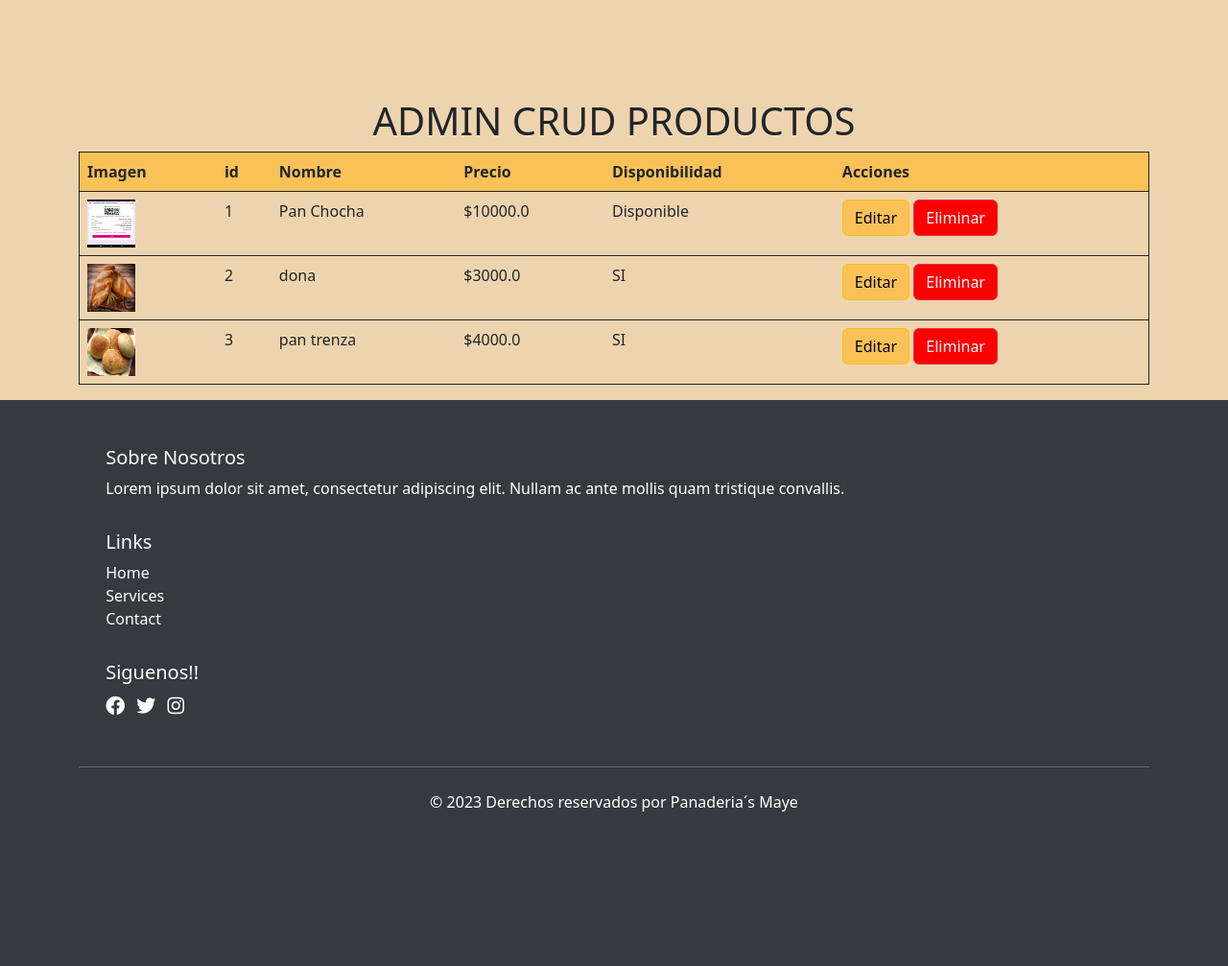
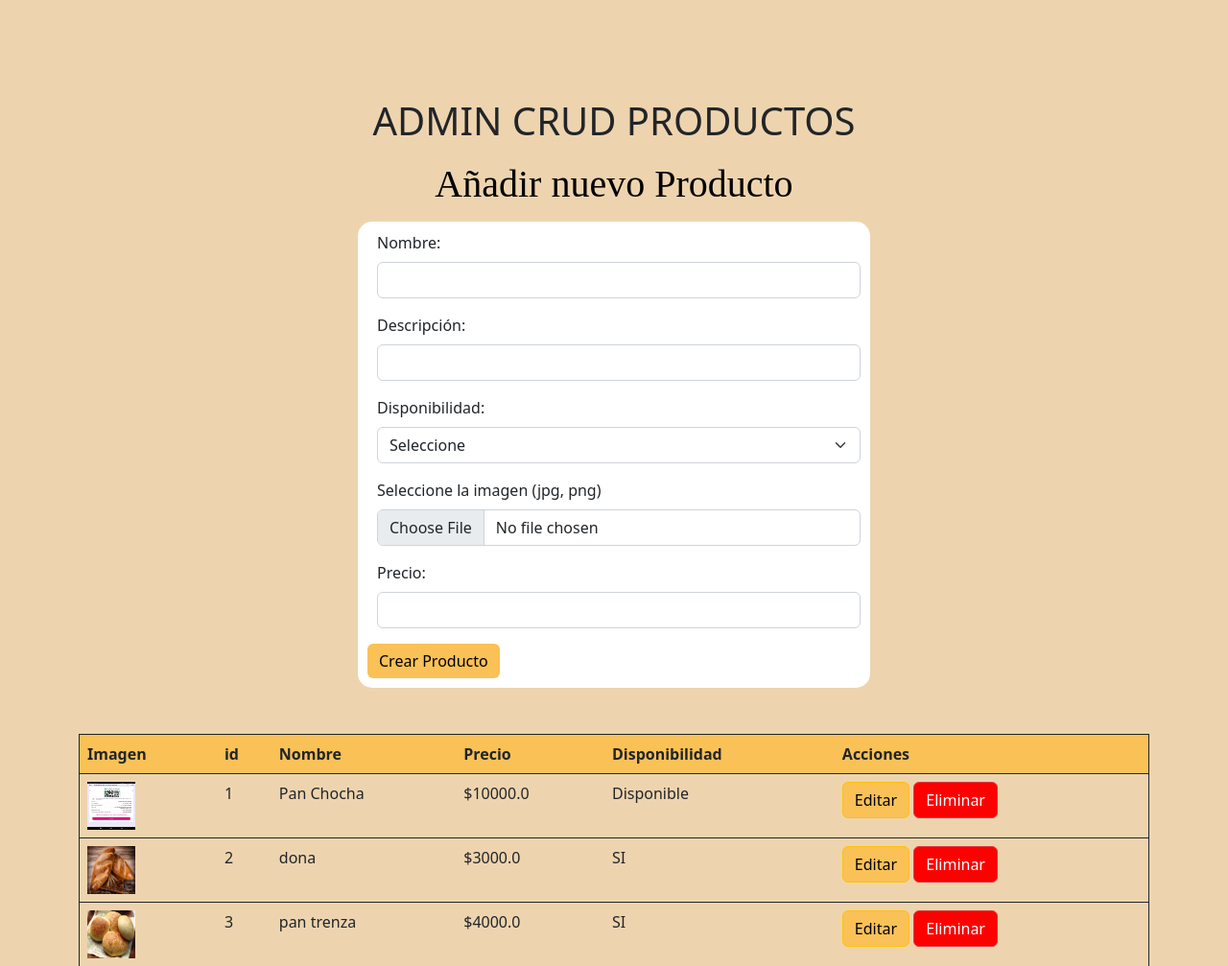
Before and after one commit to santigonzazz/Proyecto_Django, a Django app: page /admin-CRUD-productos/ in a window 1280 px wide. Shown: the part 82-1089 px from the top of the page at 96% size. Before the commit the page ends 928 px from the top, so only its background shows below. Run offline with Django 3.2, Linux system fonts and the light colour scheme; data comes from the database, SQL or seed files in the repository; both versions use the stored data as it was after the commit; some libraries are stand-ins or nearby versions.

Commit message:
Se hace actualización de los CRUD de admin, y se puede cambiar las fotos

```diff
--- a/PanaderiasMaye/templates/admin/admin-CRUD-productos.html
+++ b/PanaderiasMaye/templates/admin/admin-CRUD-productos.html
@@ -6,6 +6,47 @@
 <div class="container mt-5">
     <h1 class="text-center">ADMIN CRUD PRODUCTOS</h1>
 
+    <div class="row mb-4 form-center">
+        <div class="col-md-6 offset-md-3">
+            <h1 class="title">Añadir nuevo Producto</h1>
+            <form class="form-user" method="post" action="{% url 'agregar_producto' %}" onsubmit="return validarFormulario()" enctype="multipart/form-data">
+                {% csrf_token %}
+                <div class="mb-3">
+                    <label for="name" class="form-label">Nombre:</label>
+                    <input type="text" class="form-control" id="name" name="nombre" required pattern="[A-Za-z ]{2,}">
+                </div>
+                <div class="mb-3">
+                    <label for="apellido" class="form-label">Descripción:</label>
+                    <input type="text" class="form-control" id="descripcion" name="descripcion" pattern="[A-Za-z ]{2,}" required>
+                </div>
+                <div class="mb-3">
+                    <label for="rol" class="form-label">Disponibilidad:</label>
+                    <select name="disponibilidad" class="form-select" required>
+                        <option value="">Seleccione</option>
+                        <option value="SI">Disponible</option>
+                        <option value="NO">No Disponible</option>
+                    </select>
+                </div>
+                <div class="mb-3">
+                    <label for="img" class="form-label">Seleccione la imagen (jpg, png)</label>
+                    <input type="file" class="form-control" name="foto" accept="image/*">
+                </div>
+                <div class="mb-3">
+                    <label for="celular" class="form-label">Precio:</label>
+                    <input type="number" class="form-control" id="precio" name="precio" required min="0" step="0.01" title="Se solicita tener 10 digitos como minimo">
+                </div>
+                <button type="submit" class="btn-create btn btn-primary">Crear Producto</button>
+            </form>
+        </div>
+    </div>
+<br><br>
+{% if messages %}
+<div class="alert alert-success" role="alert">
+{% for message in messages %}
+    <p>{{ message }}</p>
+{% endfor %}
+</div>
+{% endif %}
     <!-- Tabla de Productos -->
     <table class="table">
         <thead>
@@ -60,7 +101,7 @@
                                 </div>
                                 <div class="mb-3">
                                     <label class="form-label">Precio</label>
-                                    <input type="number" class="form-control" name="precio" value="{{ producto.precio }}" required min="0" step="0.01">
+                                    <input type="number" class="form-control" name="precio" value="{{ producto.precio|floatformat:2|cut:',' }}" required min="0" step="0.01">
                                 </div>
                                 <div class="mb-3">
                                     <label class="form-label">Disponibilidad</label>
@@ -71,7 +112,7 @@
                                 </div>
                                 <div class="mb-3">
                                     <label class="form-label">Imagen del Producto</label>
-                                    <input type="file" class="form-control" name="foto">
+                                    <input type="file" class="form-control" name="foto"  >
                                 </div>
                                 <button type="submit" class="btn btn-primary">Actualizar Producto</button>
                             </form>
--- a/PanaderiasMaye/templates/admin/adminCRUDU.html
+++ b/PanaderiasMaye/templates/admin/adminCRUDU.html
@@ -156,7 +156,7 @@
             alert("Las contraseñas no coinciden");
             return false;
         }
-        alert("Usuario agregado correctamente");
+        // alert("Usuario agregado correctamente");
         return true;
     }
     function cargarDatosUsuario(id, nombre, apellido, rol, celular, email) {
--- a/PanaderiasMaye/urls.py
+++ b/PanaderiasMaye/urls.py
@@ -8,7 +8,7 @@ urlpatterns = [
     path("about/", views.about, name="about"),
     path("login/", views.login, name="login"),
     path("recuperar_clave/", views.clave, name="recuperar_clave"),
-    path("admin-CRUD-categorias/",views.crud_categorias, name="crud_categoria"),
+    path("adminCRUDCategorias/",views.crud_categorias, name="crud_categoria"),
     path("admin-dashboard/", views.dashboardAdmin, name="admin_dashboard"),
     path("adminCRUDU/", views.CrudUsuarios, name="adminCRUDU"),
     path("admin-CRUD-productos/",views.crud_productos, name="crud_productos"),
@@ -24,8 +24,10 @@ urlpatterns = [
 
     path("editar_producto/<int:producto_id>/", views.editar_producto, name="editar_producto"),
     path('eliminar-producto/<int:id_producto>/', views.eliminar_producto, name='eliminar_producto'),
+    path('agregar-producto/', views.agregar_producto, name='agregar_producto'),
 
     path("editar_categoria/<int:categoria_id>/", views.editar_categoria, name="editar_categoria"),
     path('eliminar_usuario/<int:id_usuario>/', views.eliminar_usuario, name='eliminar_usuario'),
     path("editar_usuario/<int:usuario_id>/", views.editar_usuario, name="editar_usuario"),
+    path("eliminar_categoria/<int:id_categoria>/", views.eliminar_categoria, name="eliminar_categoria" )
 ]
--- a/PanaderiasMaye/views.py
+++ b/PanaderiasMaye/views.py
@@ -173,7 +173,7 @@ def crud_categorias(request):
     contexto = {
         "categorias": cate
     }
-    return render  (request, "admin/admin-CRUD-categorias.html", contexto)
+    return render  (request, "admin/adminCRUDCategorias.html", contexto)
 
 def eliminar_categoria(request, id_categoria):
     try:
@@ -224,7 +224,7 @@ def crear_usuario(request):
                 )
                 q.save()  # Guardar el usuario en la base de datos
                 messages.success(request, "Usuario creado correctamente!")
-                return redirect("index")  # Cambia 'index' por la vista a la que quieras redirigir
+                return redirect("login")  # Cambia 'index' por la vista a la que quieras redirigir
             except Exception as e:
                 messages.error(request, f"Error: {e}")
                 return redirect("register")
@@ -237,26 +237,44 @@ def crear_usuario(request):
 
 def editar_perfil(request):
     if request.method == 'POST':
-
         logueado = request.session.get("auth", False)
 
-        q = User.objects.get(pk=logueado["id"])
-
+        if not logueado:
+            messages.error(request, "Debes iniciar sesión para editar tu perfil.")
+            return redirect("login")
 
         try:
-            q.nombre = request.POST.get("nombre")
-            q.apellido = request.POST.get("apellido")
-            q.celular = request.POST.get("celular")
-            q.email = request.POST.get("email")
-            q.rol = request.POST.get("rol")
+            q = User.objects.get(pk=logueado["id"])
+
+            q.nombre = request.POST.get("nombre", q.nombre)
+            q.apellido = request.POST.get("apellido", q.apellido)
+            q.celular = request.POST.get("celular", q.celular)
+
+            email_form = request.POST.get("email")
+            if email_form:  # Si el email fue enviado en el formulario, actualizarlo
+                q.email = email_form
+
+            if 'foto' in request.FILES:
+                nueva_foto = request.FILES['foto']
+                q.foto = nueva_foto
+
             q.save()
+
+            # Actualizamos la sesión con los nuevos datos
+            request.session["auth"]["nombre"] = q.nombre
+            request.session["auth"]["apellido"] = q.apellido
+            request.session["auth"]["celular"] = q.celular
+            request.session["auth"]["email"] = q.email
+            request.session["auth"]["foto"] = q.foto.url if q.foto else "usuarios/default.jpg"
+
             messages.success(request, "Datos actualizados correctamente")
             return redirect("index")
+
         except Exception as e:
-            messages.error(request, f"Error {e} ")
+            messages.error(request, f"Error {e}")
             return redirect("editar-perfil")
-    else:
-        return render(request,"usuarios/user-Crud.html" )
+
+    return render(request, "usuarios/user-Crud.html")
 
 
 def correos1 (request):
@@ -321,7 +339,7 @@ def agregar_categoria(request):
 
       # Redirige a la página de listado de categorías
 
-    return redirect(request, "admin/admin-CRUD-categorias.html")
+    return redirect("crud_categorias")
 
 def CrudUsuarios(request):
     if request.method == 'POST':
@@ -418,7 +436,7 @@ def eliminar_producto(request, id_producto):
         messages.warning(request, "Error: No puede eliminar el producto")
     except Exception as e:
         messages.error(request, f"Error: {e}")
-    return redirect("crud_productos")
+    return redirect("adminCRUDU")
 
 
 def editar_producto(request, producto_id):
@@ -426,10 +444,11 @@ def editar_producto(request, producto_id):
         p = Producto.objects.get(pk = producto_id)
         if request.method == 'POST':
             # Obtener los datos del formulario
-            p.nombre = request.POST.get("nombre")
-            p.precio = request.POST.get("precio")
+            p.nombre = request.POST.get("nombre", p.nombre)
+            p.precio = request.POST.get("precio", p.precio)
             p.stock = request.POST.get("stock")
-            p.disponibilidad = request.POST.get("disponibilidad")
+            p.disponibilidad = request.POST.get("disponibilidad", p.disponibilidad)
+            p.foto = request.FILES.get("foto", p.foto)
 
             # Guardar los cambios
             p.save()
@@ -443,6 +462,40 @@ def editar_producto(request, producto_id):
     except Producto.DoesNotExist:
         messages.error(request, "Producto no encontrado.")
         return redirect("crud_productos")
+
+
+
+def agregar_producto(request):
+    if request.method == 'POST':
+        print(request.POST)
+        print(request.FILES)
+
+        nombre = request.POST.get("nombre")
+        descripcion = request.POST.get("descripcion")
+        precio = request.POST.get("precio")
+        disponibilidad = request.POST.get("disponibilidad")
+        foto = request.FILES.get("foto")  # Se obtiene la imagen del formulario
+
+        if not nombre or not descripcion or not precio or not disponibilidad or not foto:
+            messages.error(request, "Todos los campos son obligatorios ")
+            return redirect("crud_productos")
+        try:
+            # Crear el producto usando el modelo Producto
+            producto = Producto(
+                nombre=nombre,
+                descripcion=descripcion,
+                precio=precio,
+                disponibilidad=disponibilidad,
+                foto=foto  if foto else "productos/pan9.jpeg" # Se asigna la imagen si se sube
+            )
+            producto.save()  # Guardar el producto en la base de datos
+            messages.success(request, "¡Producto creado correctamente!")
+            return redirect("crud_productos")  # Redirige a la lista de productos (ajusta según tu vista)
+        except Exception as e:
+            messages.error(request, f"Error al crear el producto: {e}")
+            return redirect("crud_productos")
+    else:
+        return render(request, "admin-CRUD-productos.html")
 
 def editar_categoria(request, categoria_id):
     try:
@@ -464,3 +517,14 @@ def editar_categoria(request, categoria_id):
     except Categoria.DoesNotExist:
         messages.error(request, "Categoría no encontrada.")
         return redirect("crud_categoria")
+
+def eliminar_categoria(request, id_categoria):
+    try:
+        c = Categoria.objects.get(pk = id_categoria)
+        c.delete()
+        messages.success(request, "Categoria eliminada correctamente.")
+    except IntegrityError:
+        messages.warning(request, "Error: No puede eliminar la categoria")
+    except Exception as e:
+        messages.error(request, f"Error: {e}")
+    return redirect("crud_categoria")
```
Also changed, not shown: PanaderiasMaye/templates/admin/admin-CRUD-categorias.html (deleted, +0 -108 lines), PanaderiasMaye/templates/admin/adminCRUDCategorias.html (added, +112 -0 lines), PanaderiasMaye/templates/usuarios/user-Crud.html (+13 -3 lines), PanaderiasMaye/media/productos/fa.jpg (added), PanaderiasMaye/media/productos/foto_Manuel.jpg (added), PanaderiasMaye/media/productos/foto_Manuel_PAGPiBq.jpg (added), PanaderiasMaye/media/productos/foto_Manuel_q4PhadQ.jpg (added), db.sqlite3.
